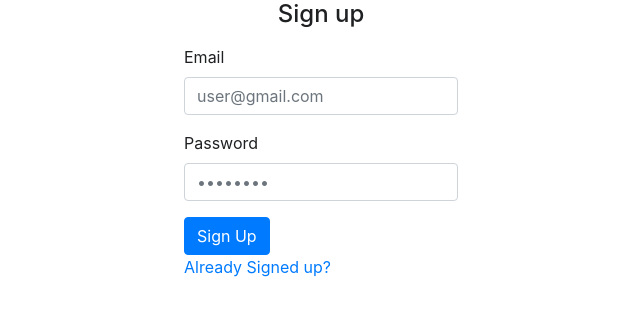
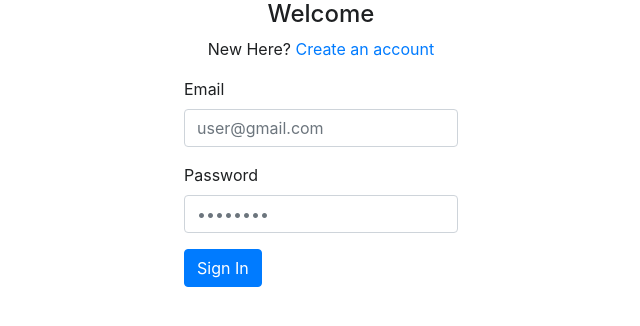
Before and after one commit to bohdan-kravchuk/web-service, a React (Create React App) app in the folder frontend/: page /auth/signin in a window 1280 px wide. Shown: the top 326 px of the page, without its empty margins (319-959 px from the left). Built offline with nearby package versions, Linux system fonts and the light colour scheme.

Commit message:
Add routing

```diff
--- a/frontend/example.js
+++ b/frontend/example.js
@@ -1,9 +1,9 @@
 import React from 'react';
-import classes from './styles.module.sass';
+import styles from './styles.module.sass';
 
 const Auth = () => {
   return (
-    <div className={classes.Auth}>
+    <div className={styles.Auth}>
 
     </div>
   );
--- a/frontend/src/components/App/index.jsx
+++ b/frontend/src/components/App/index.jsx
@@ -1,11 +1,11 @@
 import React from 'react';
-import SignUp from '../../scenes/Auth/components/SignUp';
+import Routing from 'containers/Routing';
 import { BrowserRouter as Router } from 'react-router-dom';
 
 const App = () => {
   return (
     <Router>
-      <SignUp />
+      <Routing />
     </Router>
   );
 }
--- /dev/null
+++ b/frontend/src/containers/Routing/index.jsx
@@ -0,0 +1,13 @@
+import React from 'react';
+import { Switch, Route } from 'react-router-dom';
+import Auth from 'scenes/Auth/containers/Auth';
+
+const Routing = () => {
+  return (
+    <Switch>
+      <Route exact path='/auth/:page' component={Auth} />
+    </Switch>
+  );
+};
+
+export default Routing;
--- a/frontend/src/scenes/Auth/components/SignIn/index.jsx
+++ b/frontend/src/scenes/Auth/components/SignIn/index.jsx
@@ -10,7 +10,7 @@ const SignIn = () => {
 
       <div className={styles.subtitle}>
         <span>New Here? </span>
-        <Link to='/signup'>Create an account</Link>
+        <Link to='/auth/signup'>Create an account</Link>
       </div>
 
       <Form className={styles.form}>
--- a/frontend/src/scenes/Auth/components/SignUp/index.jsx
+++ b/frontend/src/scenes/Auth/components/SignUp/index.jsx
@@ -22,7 +22,7 @@ const SignUp = () => {
         <Button variant="primary">Sign Up</Button>
 
         <div>
-          <Link to='/signin'> Already Signed up?</Link>
+          <Link to='/auth/signin'> Already Signed up?</Link>
         </div>
       </Form>
     </div>
--- /dev/null
+++ b/frontend/src/scenes/Auth/containers/Auth/index.jsx
@@ -0,0 +1,19 @@
+import React from 'react';
+import classes from './styles.module.sass';
+import { Switch, Route, Redirect } from 'react-router-dom';
+import SignUp from 'scenes/Auth/components/SignUp';
+import SignIn from 'scenes/Auth/components/SignIn';
+
+const Auth = () => {
+  return (
+    <div className={classes.Auth}>
+      <Switch>
+        <Route exact path='/auth/signin' component={SignIn} />
+        <Route exact path='/auth/signup' component={SignUp} />
+        <Redirect to='/auth/signin' />
+      </Switch>
+    </div>
+  );
+};
+
+export default Auth;
--- /dev/null
+++ b/frontend/src/scenes/Auth/containers/Auth/styles.module.sass
@@ -0,0 +1,2 @@
+.Auth
+  min-height: 100vh
```
Also changed, not shown: frontend/package.json (+7 -1 lines).
